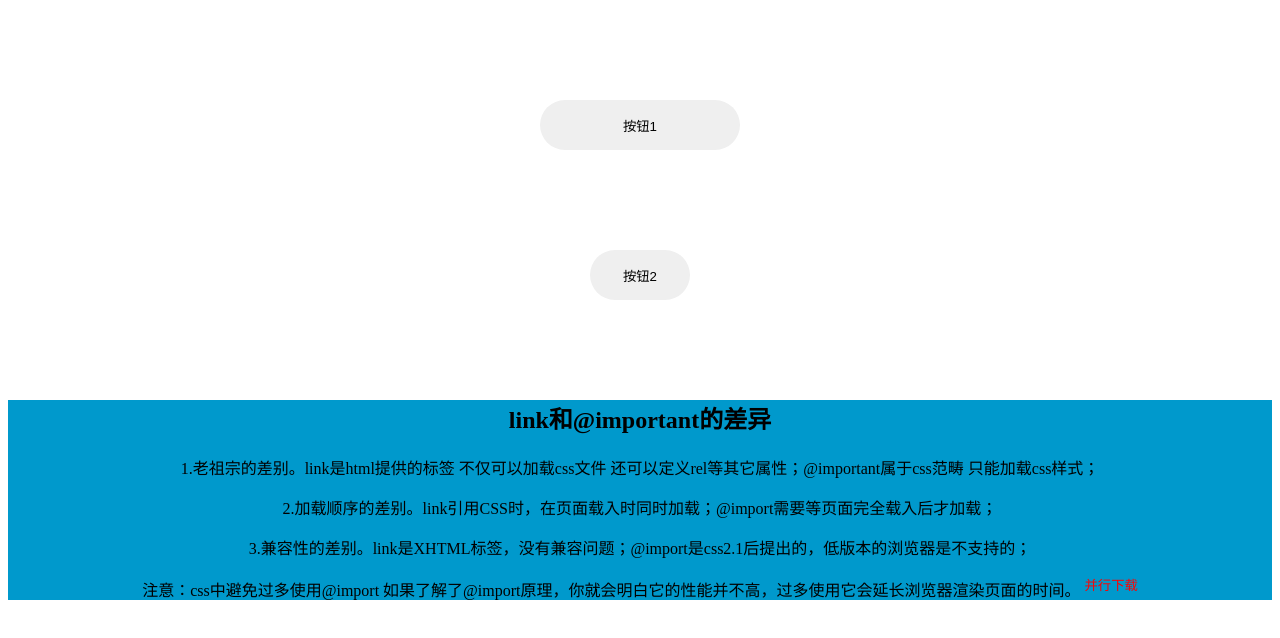
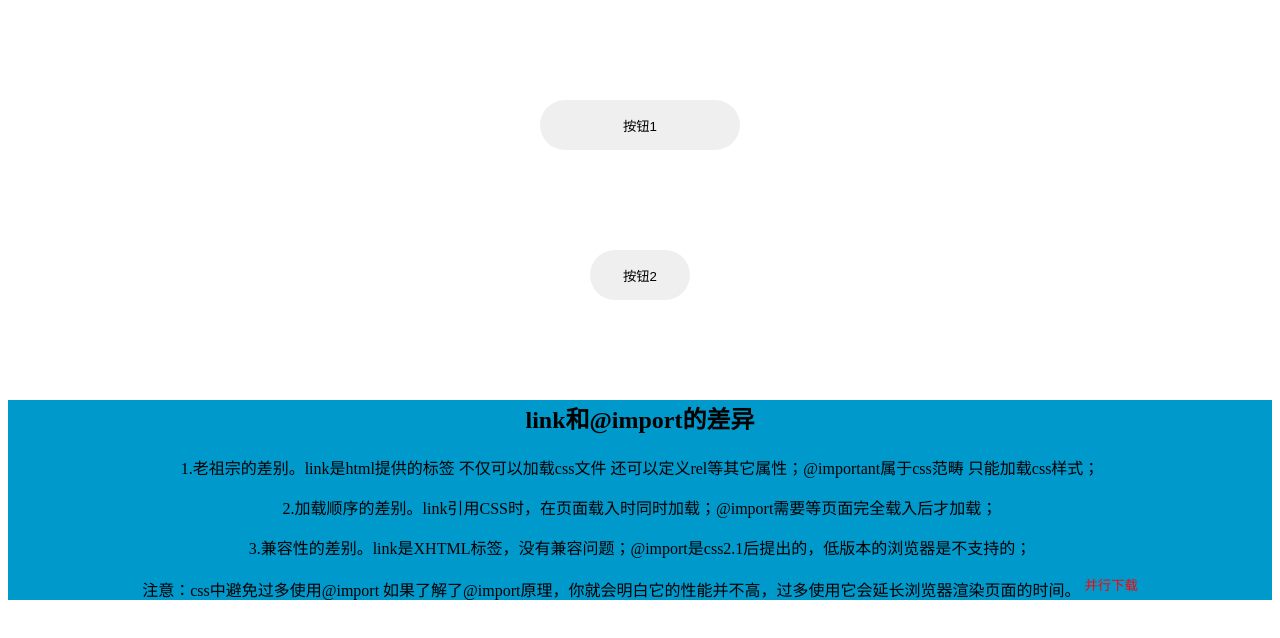
Before and after one commit to shiwanjun1995/Css, a plain HTML site: page 1、css加载/index.html in a window 1280 px wide. Drawn offline with Linux system fonts and the light colour scheme.

Commit message:
fix: 更新字段

```diff
--- a/css加载/index.html
+++ b/1、css加载/index.html
@@ -22,7 +22,7 @@
   <input type="button" class="btn" value="按钮1">
   <input type="button" class="btn button" value="按钮2">
   <div class="content-box">
-    <h2>link和@important的差异</h2>
+    <h2>link和@import的差异</h2>
     <p>1.老祖宗的差别。link是html提供的标签 不仅可以加载css文件 还可以定义rel等其它属性；@important属于css范畴 只能加载css样式；</p>
     <p>2.加载顺序的差别。link引用CSS时，在页面载入时同时加载；@import需要等页面完全载入后才加载；</p>
     <p> 3.兼容性的差别。link是XHTML标签，没有兼容问题；@import是css2.1后提出的，低版本的浏览器是不支持的；</p>
```
Also changed, not shown: 1、css加载/a.css (renamed from css加载/a.css), 1、css加载/b.css (renamed from css加载/b.css).
